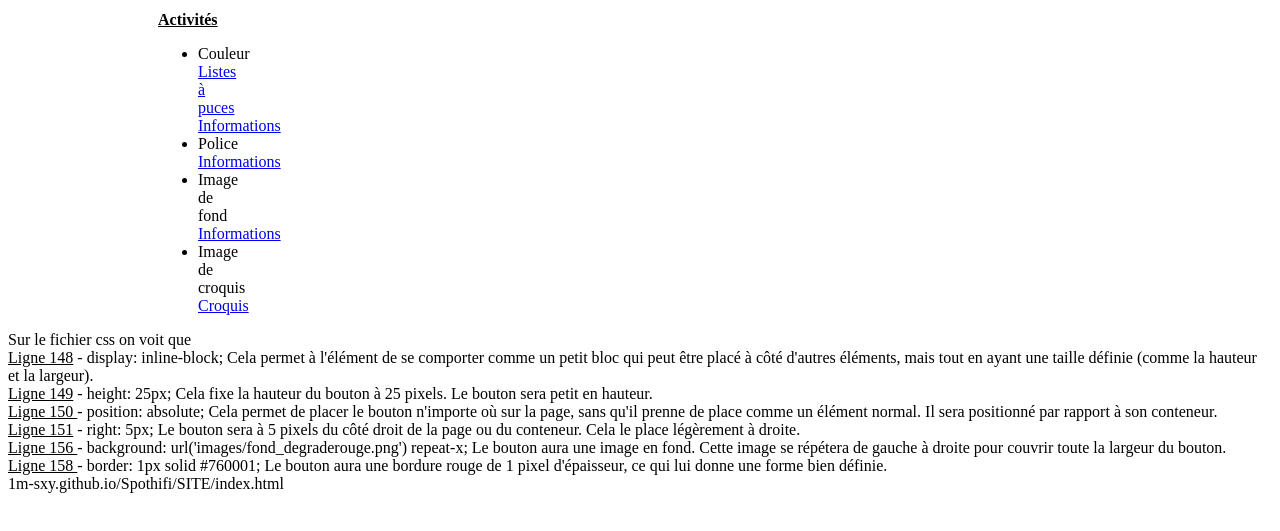
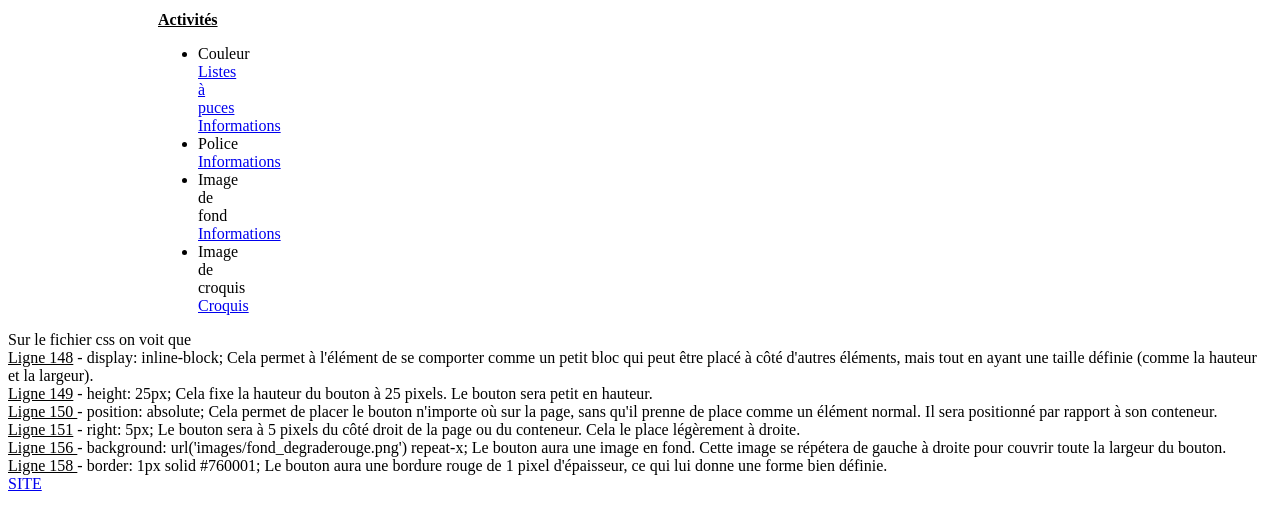
Before and after one commit to 1m-Sxy/TP5, a plain HTML site: page index.html in a window 1280 px wide. Shown: the part 89-620 px from the top of the page. Drawn offline with Linux system fonts and the light colour scheme.

Commit message:
Update index.html

```diff
--- a/index.html
+++ b/index.html
@@ -61,7 +61,7 @@ Le bouton aura une image en fond. Cette image se répétera de gauche à droite
 
 Le bouton aura une bordure rouge de 1 pixel d'épaisseur, ce qui lui donne une forme bien définie.
       <br>
-      1m-sxy.github.io/Spothifi/SITE/index.html
+     <a href ="1m-sxy.github.io/Spothifi/SITE/index.html"> SITE </a>
    	</p>
    </article>
   </main>
```
